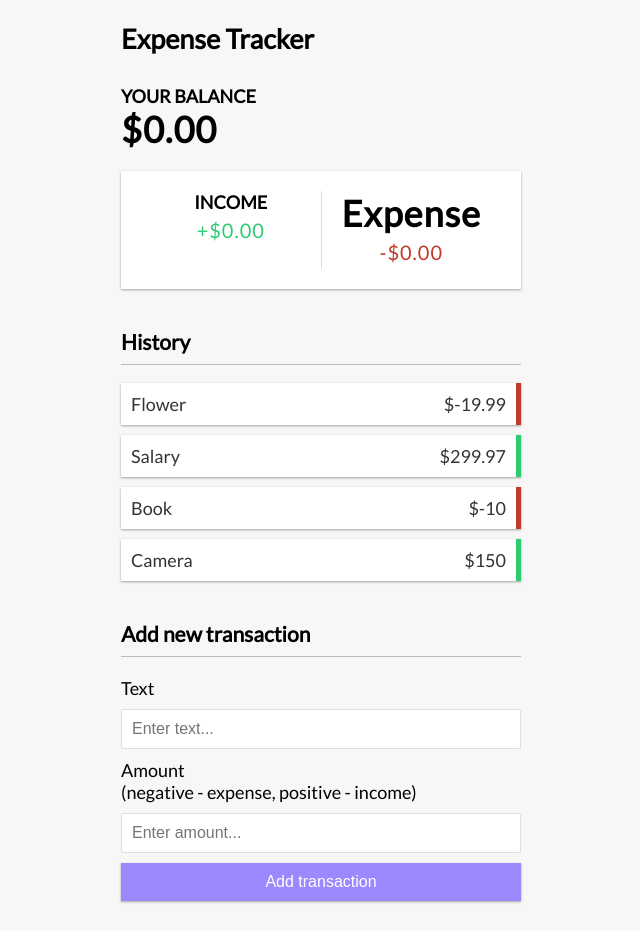
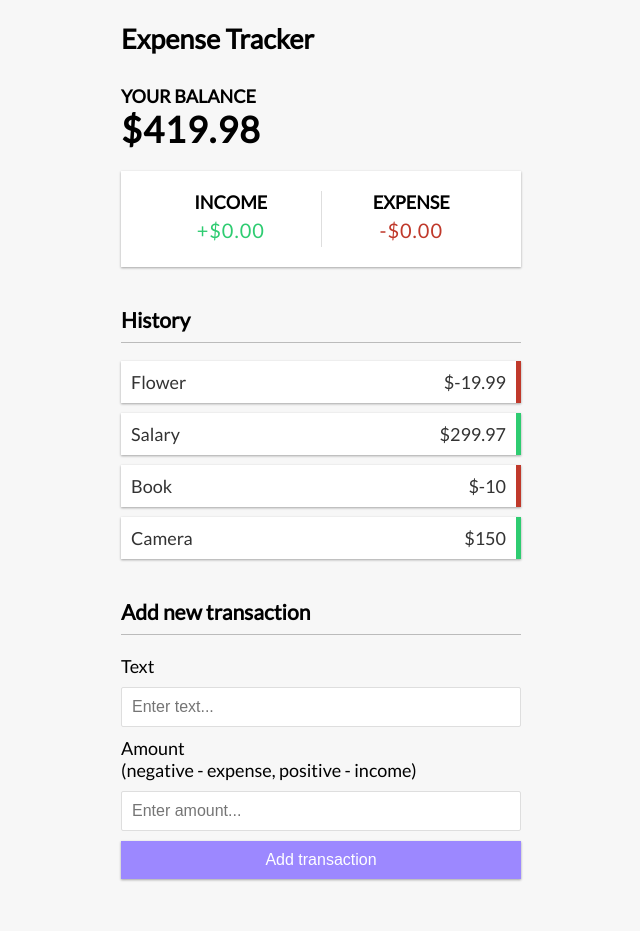
Before and after one commit to BrianMara2000/vue-expense-tracker, a Vue app: page / in a window 1280 px wide. Shown: the whole page, without its empty margins (319-959 px from the left). After the commit the page ends 909 px from the top, so only its background shows below. Built offline with nearby package versions, Linux system fonts and the light colour scheme.

Commit message:
Getting the total balance

```diff
--- a/src/App.vue
+++ b/src/App.vue
@@ -1,7 +1,7 @@
 <template>
   <Header />
   <div class="container">
-    <Balance />
+    <Balance :total="total" />
     <IncomeExpenses />
     <TransactionList :transactions="transactions" />
     <AddTransaction />
@@ -9,7 +9,7 @@
 </template>
 
 <script setup>
-import { ref } from "vue";
+import { ref, computed } from "vue";
 
 import Header from "./components/Header.vue";
 import Balance from "./components/Balance.vue";
@@ -23,4 +23,11 @@
   { id: 3, text: "Book", amount: -10 },
   { id: 4, text: "Camera", amount: 150 },
 ]);
+
+// Get total
+const total = computed(() => {
+  return transactions.value.reduce((acc, transactions) => {
+    return acc + transactions.amount;
+  }, 0);
+});
 </script>
--- a/src/components/Balance.vue
+++ b/src/components/Balance.vue
@@ -1,4 +1,15 @@
 <template>
   <h4>Your Balance</h4>
-  <h1 id="balance">$0.00</h1>
+  <h1 id="balance">${{ total }}</h1>
 </template>
+
+<script setup>
+import { defineProps } from "vue";
+
+const props = defineProps({
+  total: {
+    type: Number,
+    required: true,
+  },
+});
+</script>
--- a/src/components/IncomeExpenses.vue
+++ b/src/components/IncomeExpenses.vue
@@ -5,7 +5,7 @@
       <p id="money-plus" class="money plus">+$0.00</p>
     </div>
     <div>
-      <h1>Expense</h1>
+      <h4>Expense</h4>
       <p id="money-minus" class="money minus">-$0.00</p>
     </div>
   </div>
```
